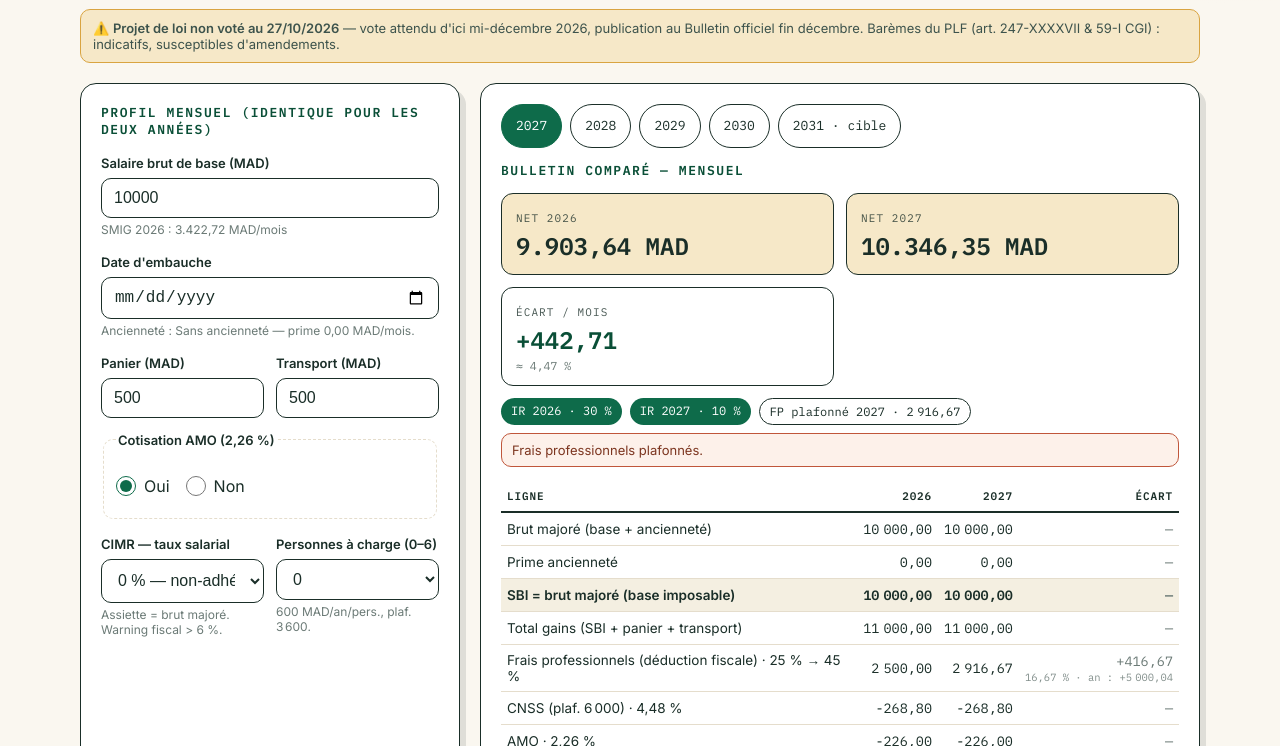
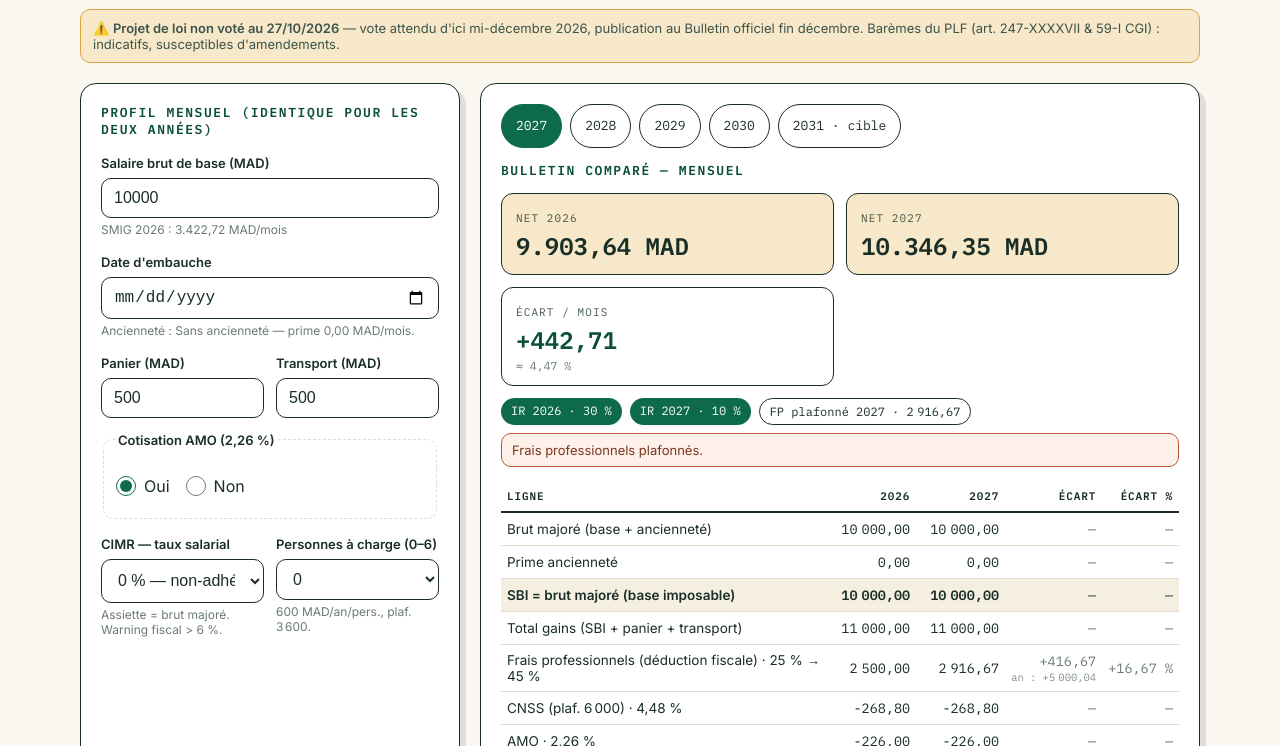
Before and after one commit to Naboulsi92/calculateur-salaire-maroc, a website built with Vite: page salaire-net-app/salaire-net-2027.html in a window 1280 px wide. Shown: the part 206-952 px from the top of the page. Built offline with nearby package versions, Linux system fonts and the light colour scheme.

Commit message:
UX comparateur: colonne Ecart % nette + ligne Net a payer annuel (x12)

```diff
--- a/salaire-net-app/salaire-net-2027.html
+++ b/salaire-net-app/salaire-net-2027.html
@@ -183,13 +183,12 @@
           <div class="table-scroll" role="region" aria-labelledby="t-compare" tabindex="0">
             <table class="ledger">
               <thead>
-                <tr><th>Ligne</th><th class="num">2026</th><th class="num" id="th-b">2027</th><th class="num">Écart</th></tr>
+                <tr><th>Ligne</th><th class="num">2026</th><th class="num" id="th-b">2027</th><th class="num">Écart</th><th class="num">Écart %</th></tr>
               </thead>
               <tbody id="lignes"></tbody>
             </table>
           </div>
 
-          <p class="annual-line" id="annual-line">—</p>
           <p class="note-fp">
             FP = déduction fiscale, affichée en positif : elle n'est pas prélevée du salaire, elle
             réduit l'IR. CNSS/AMO/CIMR/IR seules sont prélevées.
--- a/salaire-net-app/src/calcul.ts
+++ b/salaire-net-app/src/calcul.ts
@@ -398,6 +398,9 @@ export function lignesComparateur(a: Resultat, b: Resultat, e: EntreesLignes): L
     { id: 'famille', label: `Déduction famille (${e.nbCharges} pers.)`, a: a.familleDed, b: b.familleDed, annuelA: null, annuelB: null, colore: false },
     { id: 'ir-net', label: 'IR net', a: retenue(a.irNet), b: retenue(b.irNet), annuelA: retenue(a.annual.irNet), annuelB: retenue(b.annual.irNet), colore: true, accent: true },
     { id: 'net', label: 'Net à payer', a: a.net, b: b.net, annuelA: a.annual.net, annuelB: b.annual.net, colore: true, accent: true },
+    // Demande 02/11 : version annuelle du net dans le tableau — a/b y sont des
+    // MONTANTS ANNUELS (× 12) ; ecartDe rend le même % que la ligne mensuelle.
+    { id: 'net-annuel', label: 'Net à payer annuel (× 12)', a: a.annual.net, b: b.annual.net, annuelA: null, annuelB: null, colore: true, accent: true },
   ];
   return lignes.map((l) => {
     const m = ecartDe(l.a, l.b);
--- a/salaire-net-app/src/comparateur.ts
+++ b/salaire-net-app/src/comparateur.ts
@@ -28,7 +28,6 @@ const netEcartPct = document.getElementById('net-ecart-pct')!;
 const badges = document.getElementById('badges')!;
 const warningsBox = document.getElementById('warnings')!;
 const lignesBody = document.getElementById('lignes')!;
-const annualLine = document.getElementById('annual-line')!;
 
 // C2/D5 via le formulaire partagé. Défaut brut = 10 000 (prototype T3 validé) :
 // le sujet de la page est l'écart, or au SMIG les deux années sont à IR nul.
@@ -41,32 +40,33 @@ let anneeCible = CHIPS[0]!; // 2027 par défaut
 
 const signe = (n: number): string => (n > 0 ? '+' : '−');
 
-/** Cellule d'écart : MAD + sous-ligne (% · annuel). Gris neutre sauf sur les
- * lignes colorées (IR/Net, T3). % même signe que l'écart, base = |2026|. */
-function celluleEcart(l: LigneComparateur): HTMLTableCellElement {
-  const td = document.createElement('td');
-  td.className = 'num mono';
+/** Cellules d'écart (l.4 = MAD + sous-ligne « an : », l.5 = %). Gris neutre
+ * sauf sur les lignes colorées (IR/Net/Net annuel, T3). % SIGNÉ par rapport à
+ * |2026| (mensuel ; annuel sur la ligne annuelle). */
+function cellulesEcart(l: LigneComparateur): [HTMLTableCellElement, HTMLTableCellElement] {
+  const tdD = document.createElement('td');
+  const tdP = document.createElement('td');
+  tdD.className = 'num mono';
+  tdP.className = 'num mono';
   if (l.ecart === 0) {
-    td.classList.add('ecart-nul');
-    td.textContent = '—';
-    return td;
+    tdD.classList.add('ecart-nul');
+    tdP.classList.add('ecart-nul');
+    tdD.textContent = '—';
+    tdP.textContent = '—';
+    return [tdD, tdP];
   }
-  td.classList.add(l.colore ? (l.ecart > 0 ? 'ecart-pos' : 'ecart-neg') : 'ecart-nul');
-  const madCell = document.createElement('span');
-  madCell.textContent = `${signe(l.ecart)}${montant(Math.abs(l.ecart))}`;
-  td.appendChild(madCell);
-  const details: string[] = [];
-  if (l.ecartPct !== null) details.push(pct(l.ecartPct));
+  const cls = l.colore ? (l.ecart > 0 ? 'ecart-pos' : 'ecart-neg') : 'ecart-nul';
+  tdD.classList.add(cls);
+  tdP.classList.add(cls);
+  tdD.textContent = `${signe(l.ecart)}${montant(Math.abs(l.ecart))}`;
   if (l.ecartAnnuel !== null && l.ecartAnnuel !== 0) {
-    details.push(`an : ${signe(l.ecartAnnuel)}${montant(Math.abs(l.ecartAnnuel))}`);
-  }
-  if (details.length) {
     const sub = document.createElement('span');
     sub.className = 'ecart-sub';
-    sub.textContent = details.join(' · ');
-    td.appendChild(sub);
+    sub.textContent = `an : ${signe(l.ecartAnnuel)}${montant(Math.abs(l.ecartAnnuel))}`;
+    tdD.appendChild(sub);
   }
-  return td;
+  tdP.textContent = l.ecartPct === null ? '—' : `${signe(l.ecart)}${pct(l.ecartPct)}`;
+  return [tdD, tdP];
 }
 
 function renderChips(): void {
@@ -146,7 +146,8 @@ function recalc(): void {
     warningsBox.appendChild(p);
   }
 
-  // C1 : le modèle de lignes vient du moteur — ici simple rendu (adapter).
+  // C1 : le modèle de lignes vient du moteur — ici simple rendu (adapter),
+  // 5 colonnes : Ligne · 2026 · 2027 · Écart MAD · Écart %.
   lignesBody.innerHTML = '';
   for (const ligne of lignesComparateur(rA, rB, {
     tauxCimr: inp.tauxCimr,
@@ -154,7 +155,7 @@ function recalc(): void {
     nbCharges: inp.nbCharges,
   })) {
     const tr = document.createElement('tr');
-    if (ligne.id === 'net') tr.className = 'net-row';
+    if (ligne.id === 'net' || ligne.id === 'net-annuel') tr.className = 'net-row';
     else if (ligne.accent) tr.className = 'strong';
 
     const tdL = document.createElement('td');
@@ -168,20 +169,10 @@ function recalc(): void {
     tdB.className = 'num mono';
     tdB.textContent = montant(ligne.b);
 
-    tr.append(tdL, tdA, tdB, celluleEcart(ligne));
+    const [tdEcart, tdPct] = cellulesEcart(ligne);
+    tr.append(tdL, tdA, tdB, tdEcart, tdPct);
     lignesBody.appendChild(tr);
   }
-
-  // Synthèse annuelle (mensuel × 12, convention round2 de l'app) + % relatif
-  const netAnA = rA.annual.net;
-  const gainAn = round2(rB.annual.net - netAnA);
-  const pctAn = gainAn === 0 || netAnA === 0 ? '' : ` (${pct(round2((gainAn / netAnA) * 100))})`;
-  annualLine.innerHTML =
-    `Net annuel ${rA.annee} : <b>${mad(netAnA)}</b>` +
-    ` · Net annuel ${rB.annee} : <b>${mad(rB.annual.net)}</b>` +
-    ` · <b class="${gainAn > 0 ? 'pos' : gainAn < 0 ? 'neg' : ''}">${
-      gainAn === 0 ? 'Gain annuel : —' : `Gain annuel : ${signe(gainAn)}${montant(Math.abs(gainAn))}${pctAn}`
-    }</b>`;
 
   ancAide.textContent = `Ancienneté : ${rA.anciennete.libelle} — prime ${mad(rA.primeAnc)}/mois.`;
 }
--- a/salaire-net-app/src/style.css
+++ b/salaire-net-app/src/style.css
@@ -105,10 +105,6 @@
   .ledger .ecart-nul { color: var(--muted); }
   .ledger .ecart-sub { display: block; font-size: 10.5px; font-weight: 400; letter-spacing: 0; opacity: 0.85; }
   .ledger tr.net-row td { font-weight: 700; background: #e9f2ec; border-top: 2px solid var(--emerald); }
-  .annual-line { font-size: 13px; color: var(--ink-soft); margin: 10px 0 0; }
-  .annual-line b { font-family: var(--mono); }
-  .annual-line b.pos { color: var(--emerald-deep); }
-  .annual-line b.neg { color: var(--clay); }
   .note-fp { font-size: 12px; color: var(--muted); margin: 8px 0 0; }
   .mono { font-family: var(--mono); }
   .badges { display: flex; gap: 8px; flex-wrap: wrap; margin-bottom: 8px; }
```
Also changed, not shown: salaire-net-app/tests/comparateur.test.ts (+19 -8 lines), salaire-net-app/tests/e2e-comparateur.mjs (+13 -1 lines).
